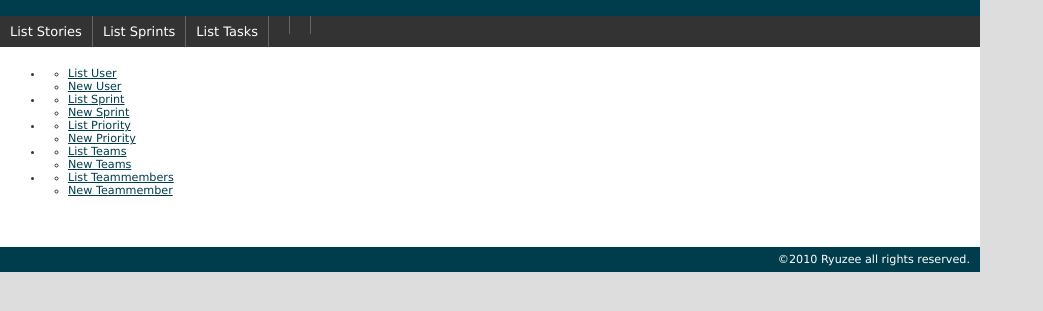
After one commit to algebres/PHPMyScrum, a CakePHP app: template app/views/pages/manage.ctp in a window 1280 px wide. The commit adds this page. Shown: the top 311 px of the page, without its empty margins (0-1043 px from the left). Run offline with PHP 8.4 and a stand-in for CakePHP, Linux system fonts and the light colour scheme; the template is opened without the code that fills it, so the values that code supplies are empty; some libraries are stand-ins or nearby versions.

Commit message:
メニュー画面作成

```diff
--- a/app/views/layouts/default.ctp
+++ b/app/views/layouts/default.ctp
@@ -44,7 +44,7 @@
 					<li><?php echo $this->Html->link(sprintf(__('List %s', true), __('Stories', true)), array('controller' => 'stories', 'action' => 'index')); ?> </li>
 					<li><?php echo $this->Html->link(sprintf(__('List %s', true), __('Sprints', true)), array('controller' => 'sprints', 'action' => 'index')); ?> </li>
 					<li><?php echo $this->Html->link(sprintf(__('List %s', true), __('Tasks', true)), array('controller' => 'tasks', 'action' => 'index')); ?> </li>
-					<li><?php echo $this->Html->link(sprintf(__('Manage %s', true), __('Users', true)), array('controller' => 'users', 'action' => 'index')); ?> </li>
+					<li><a href="<?php echo $html->url("/pages/manage"); ?>"><?php __('Manage'); ?></a></li>
 					<li><a href="<?php echo $html->url("/users/logout"); ?>"><?php __('Logout'); ?></a> </li>
 				</ul>
 			</div>
--- /dev/null
+++ b/app/views/pages/manage.ctp
@@ -0,0 +1,39 @@
+<div class="pages view">
+
+<h2><?php  __('Manage');?></h2>
+
+	<ul>
+		<li><?php __('User'); ?>
+			<ul>
+				<li><?php echo $this->Html->link(sprintf(__('List %s', true), __('User', true)), array('controller' => 'users', 'action' => 'index')); ?></li>
+				<li><?php echo $this->Html->link(sprintf(__('New %s', true), __('User', true)), array('controller' => 'users', 'action' => 'add')); ?></li>
+			</ul>
+		</li>
+		<li><?php __('Sprint'); ?>
+			<ul>
+				<li><?php echo $this->Html->link(sprintf(__('List %s', true), __('Sprint', true)), array('controller' => 'sprints', 'action' => 'index')); ?></li>
+				<li><?php echo $this->Html->link(sprintf(__('New %s', true), __('Sprint', true)), array('controller' => 'sprints', 'action' => 'add')); ?></li>
+			</ul>
+		</li>
+		<li><?php __('Priority'); ?>
+			<ul>
+				<li><?php echo $this->Html->link(sprintf(__('List %s', true), __('Priority', true)), array('controller' => 'priorities', 'action' => 'index')); ?></li>
+				<li><?php echo $this->Html->link(sprintf(__('New %s', true), __('Priority', true)), array('controller' => 'priorities', 'action' => 'add')); ?></li>
+			</ul>
+		</li>
+		<li><?php __('Team'); ?>
+			<ul>
+				<li><?php echo $this->Html->link(sprintf(__('List %s', true), __('Teams', true)), array('controller' => 'teams', 'action' => 'index'));?></li>
+				<li><?php echo $this->Html->link(sprintf(__('New %s', true), __('Teams', true)), array('controller' => 'teams', 'action' => 'add'));?></li>
+			</ul>
+		</li>
+		<li><?php __('Teammember'); ?>
+			<ul>
+				<li><?php echo $this->Html->link(sprintf(__('List %s', true), __('Teammembers', true)), array('controller' => 'teammembers', 'action' => 'index')); ?> </li>
+				<li><?php echo $this->Html->link(sprintf(__('New %s', true), __('Teammember', true)), array('controller' => 'teammembers', 'action' => 'add')); ?> </li>
+			</ul>
+		</li>
+	</ul>
+
+	</ul>
+</div>
```
Also changed, not shown: 3 other files.
